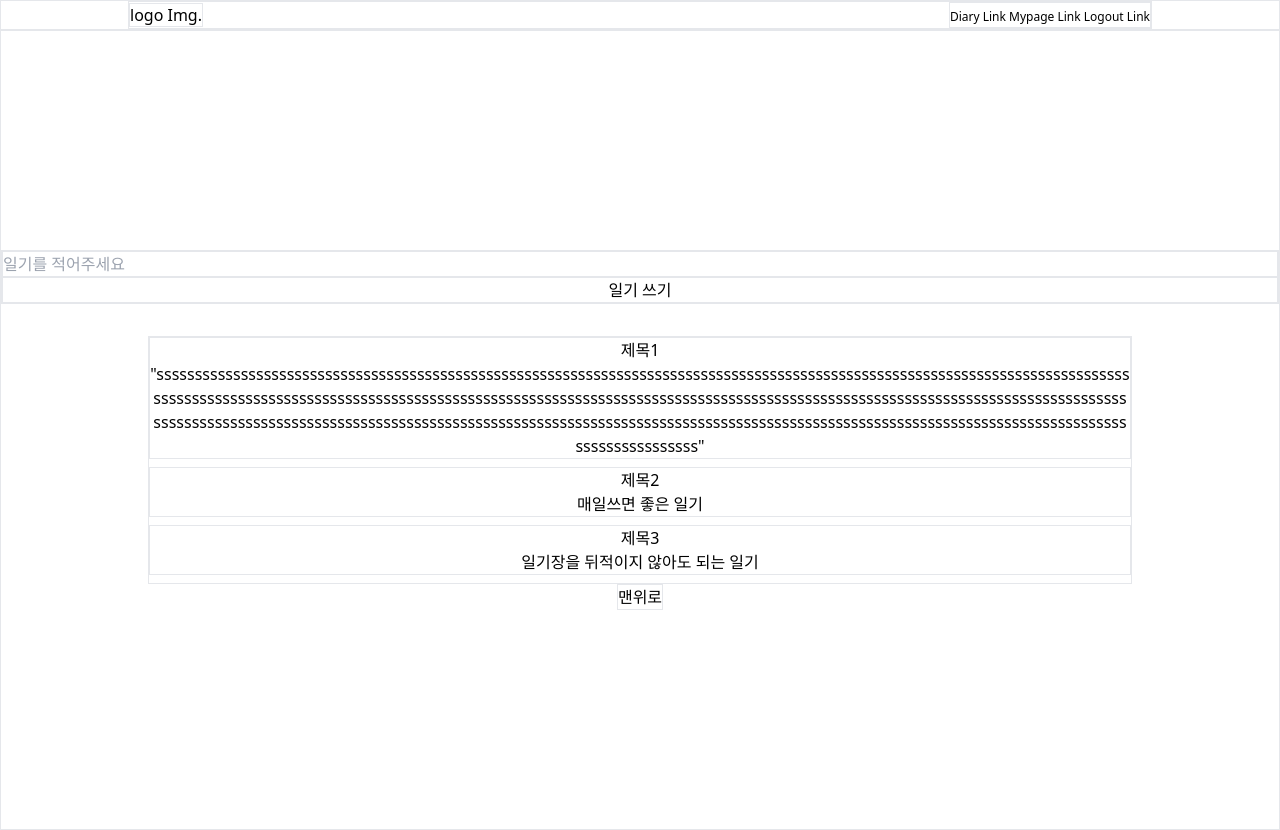
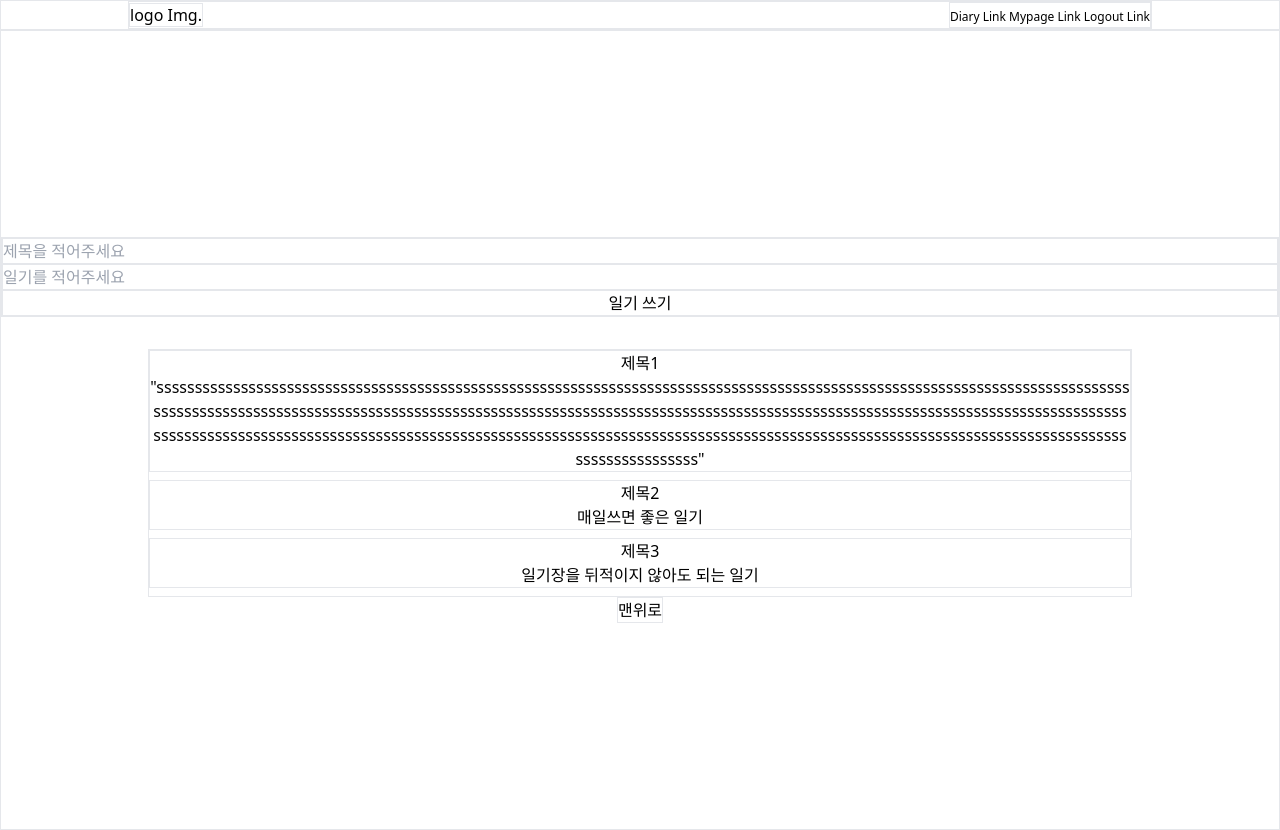
Before and after one commit to ksg9482/400JA_DIARY, a React (Create React App) app: page /diary in a window 1280 px wide. Built offline with nearby package versions, Linux system fonts and the light colour scheme.

Commit message:
메서드 수정 및 스크롤 이벤트 수정

```diff
--- /dev/null
+++ b/src/constants.ts
@@ -0,0 +1,4 @@
+export const diaryInputKey = {
+    subject:'subject',
+    content:'content'
+}
--- a/src/pages/diary/createDiary.tsx
+++ b/src/pages/diary/createDiary.tsx
@@ -1,15 +1,43 @@
 import React from "react";
-const CreateDiary = (props:any) => {
-    const {diaryInputHandler, createDiaryHandle} = props
+import { diaryInputKey } from "../../constants";
+const CreateDiary = (props: any) => {
+    const { diaryInputHandler, createDiaryHandle, diaryStateInit, diaryValidCheck } = props
     //일기 작성 컴포넌트
 
+    // 페이지가 새로고침 되지 않게 preventDefault 적용.
+    // 새로고침되지 않기 때문에 입력창을 초기화 하기 위해 별도의 함수 적용
+
+    //적합성 체크는 어디다?
+
+    const submitHandle = (e:React.FormEvent<HTMLFormElement>) => {
+        const diaryValid:boolean = diaryValidCheck();
+        if(!diaryValid){
+            return ;
+        }
+        e.preventDefault();
+        createDiaryHandle()
+        diaryStateInit();
+        diaryInputValueInit();
+    }
+
+    const diaryInputValueInit = () => {
+        const diaryInputId = ['diaryInputSubject', 'diaryInputContent'];
+        diaryInputId.forEach((id) => {
+            const targetElement:HTMLInputElement | null = document.querySelector(`#${id}`);
+            if(targetElement) {
+                targetElement.value = '';
+            };
+        });
+    };
 
     //일기 생성, 오늘 일기 페이지(트위터처럼 바로 위쪽은 작성창, 아래는 이미 작성된 일기)
-    return(
-        <div className="border flex flex-col w-full mb-8">
-                <input className="border" type="text" placeholder="일기를 적어주세요" onChange={diaryInputHandler} required />
-                <button className="border" onClick={createDiaryHandle}>일기 쓰기</button>
-        </div>
+    //key 값으로 구분해서 작동
+    return (
+        <form className="border flex flex-col w-full mb-8" onSubmit={submitHandle}>
+            <input id="diaryInputSubject" className="border" type="text" placeholder="제목을 적어주세요" onChange={diaryInputHandler(diaryInputKey.subject)} required />
+            <input id="diaryInputContent" className="border" type="text" placeholder="일기를 적어주세요" onChange={diaryInputHandler(diaryInputKey.content)} required />
+            <button className="border" >일기 쓰기</button>
+        </form>
     )
 };
 
--- a/src/pages/diary/diaryPage.tsx
+++ b/src/pages/diary/diaryPage.tsx
@@ -2,7 +2,12 @@ import React, { useEffect, useState } from "react";
 import { Helmet } from "react-helmet-async";
 import CreateDiary from "./createDiary";
 import DiaryCompoenet from "./diaryCompoenet";
+import { diaryInputKey } from "../../constants";
 const Diary = () => {
+    interface IdiaryValidCheck{
+        subject:string;
+        content:string;
+    }
     //일기 생성, 일기 모아보기, 오늘 일기 페이지
     const fakeDiaries = [
         {
@@ -29,30 +34,18 @@ const Diary = () => {
     //위로가기 버튼
     //onClick 말고 이벤트 리스너가 나을까?
     //제목은 없애는게 좋을지도
-    const [diaryInputForm, setDiaryInputForm] = useState('');
+    const [subjectInputForm, setSubjectInputForm] = useState('');
+    const [contentInputForm, setContentInputForm] = useState('');
     const [scrollY, setScrollY] = useState(0);
     const [btnStatus, setBtnStatus] = useState(false);
     const [diaries, setDiaries] = useState(fakeDiaries);
 
-    // const createDiaryHandle = (e: React.MouseEvent<HTMLButtonElement>) => async () => {
-    //     function test () {
-    //         return '함수 작동'
-    //     }
-    //     const etst2 = test()
-    //     console.log('작동')
-    //     console.log(etst2)
-    //     e.preventDefault();
-
-    //     // create 보내기
-    //     // 새로 일주일치 적용해서 캐시에 넣고 뿌리기
-
-    // }
     const createDiaryHandle = async () => {
         //인수로 내용을 받아야 하나?
         const test = {
             id: 'd4',
-            subject: '제목4',
-            content: diaryInputForm,
+            subject: subjectInputForm,
+            content: contentInputForm,
             createAt: '2022-07-30T13:05:33.020Z'
         }
         setDiaries([ test, ...diaries])
@@ -82,24 +75,39 @@ const Diary = () => {
         setBtnStatus(false); // BtnStatus의 값을 false로 바꿈 => 버튼 숨김
     }
 
-    const diaryInputHandler = (e: React.ChangeEvent<HTMLInputElement>) => {
-        setDiaryInputForm(e.target.value)
+    const diaryValidCheck = (/*{subject, content}:IdiaryValidCheck*/):boolean => {
+        console.log(subjectInputForm, contentInputForm)
+        if (subjectInputForm.length === 0 || contentInputForm.length === 0) {
+            return false
+        }
+        return true
     }
-    // const CreateDiary = () => {
 
-    //     return(
-    //         <form className="border flex flex-col w-full mb-8">
-    //                 <input className="border" type="text" placeholder="일기를 적어주세요" onChange={diaryInputHandler} required />
-    //                 <button className="border" onClick={createDiaryHandle}>일기 쓰기</button>
-    //         </form>
-    //     )
-    // }
+    const diaryInputHandler = (key:string)=>(e: React.ChangeEvent<HTMLInputElement>) => {
+        if(key === diaryInputKey.subject) {
+            setSubjectInputForm(e.target.value);
+        };
+
+        if(key === diaryInputKey.content) {
+            setContentInputForm(e.target.value);
+        };
+
+
+    }
+
+    const diaryStateInit = () => {
+        setSubjectInputForm('');
+        setContentInputForm('');
+    }
+
 
     useEffect(() => {
         const watch = () => {
             window.addEventListener('scroll', handleFollow)
         }
-        watch();
+        //setTimeout 말고 스크롤 이벤트를 제한할 방법이 있을까?
+        //스크롤 이벤트가 끝나고 어느정도 시간이 지나면?(0.2초정도)
+        setTimeout(()=>{watch()}, 1000);
         return () => {
             window.removeEventListener('scroll', handleFollow)
         }
@@ -113,6 +121,8 @@ const Diary = () => {
             <CreateDiary
                 diaryInputHandler={diaryInputHandler}
                 createDiaryHandle={createDiaryHandle}
+                diaryStateInit={diaryStateInit}
+                diaryValidCheck={diaryValidCheck}
             />
             <div className="w-full max-w-screen-lg flex flex-col px-5 items-center">
 
```
